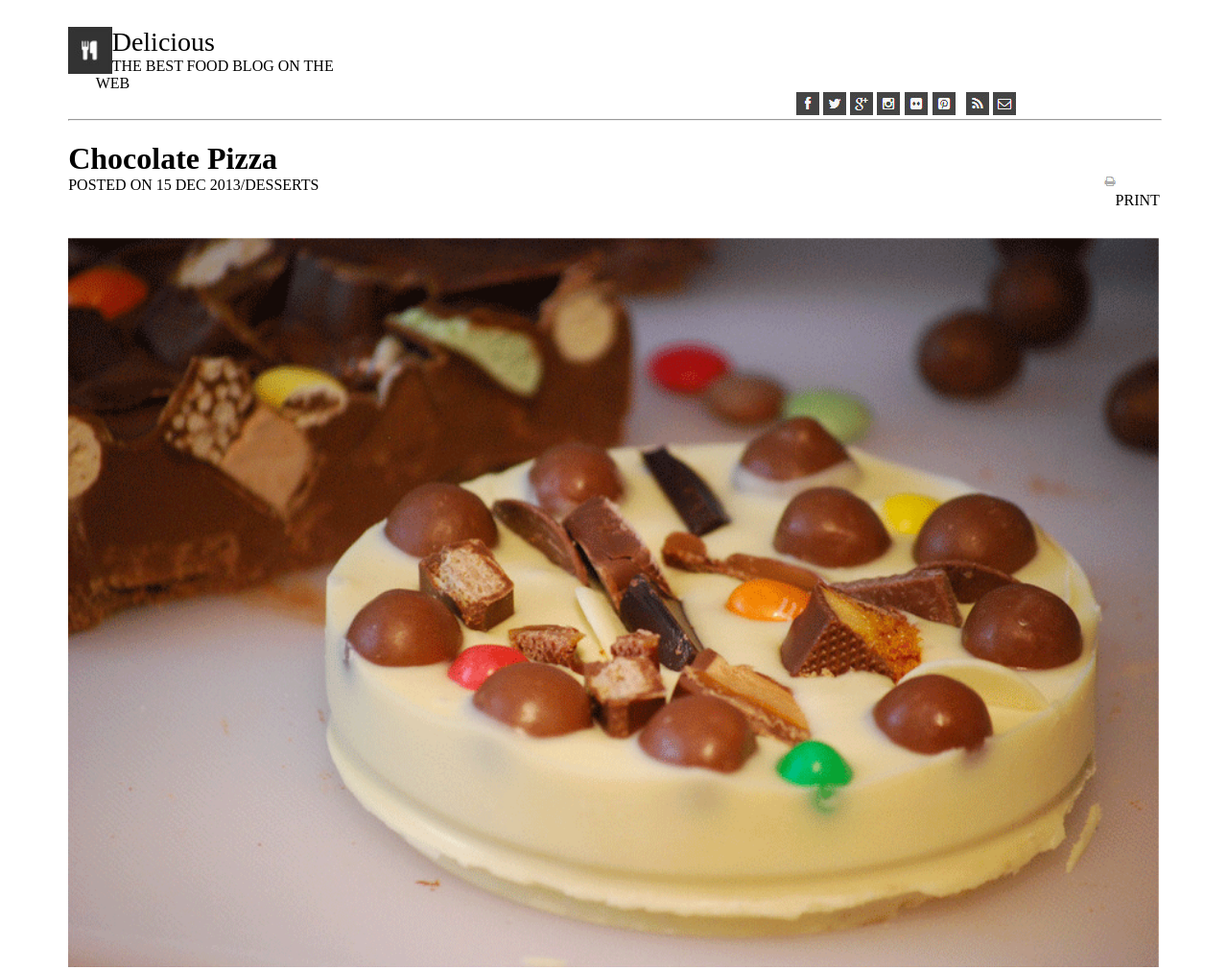
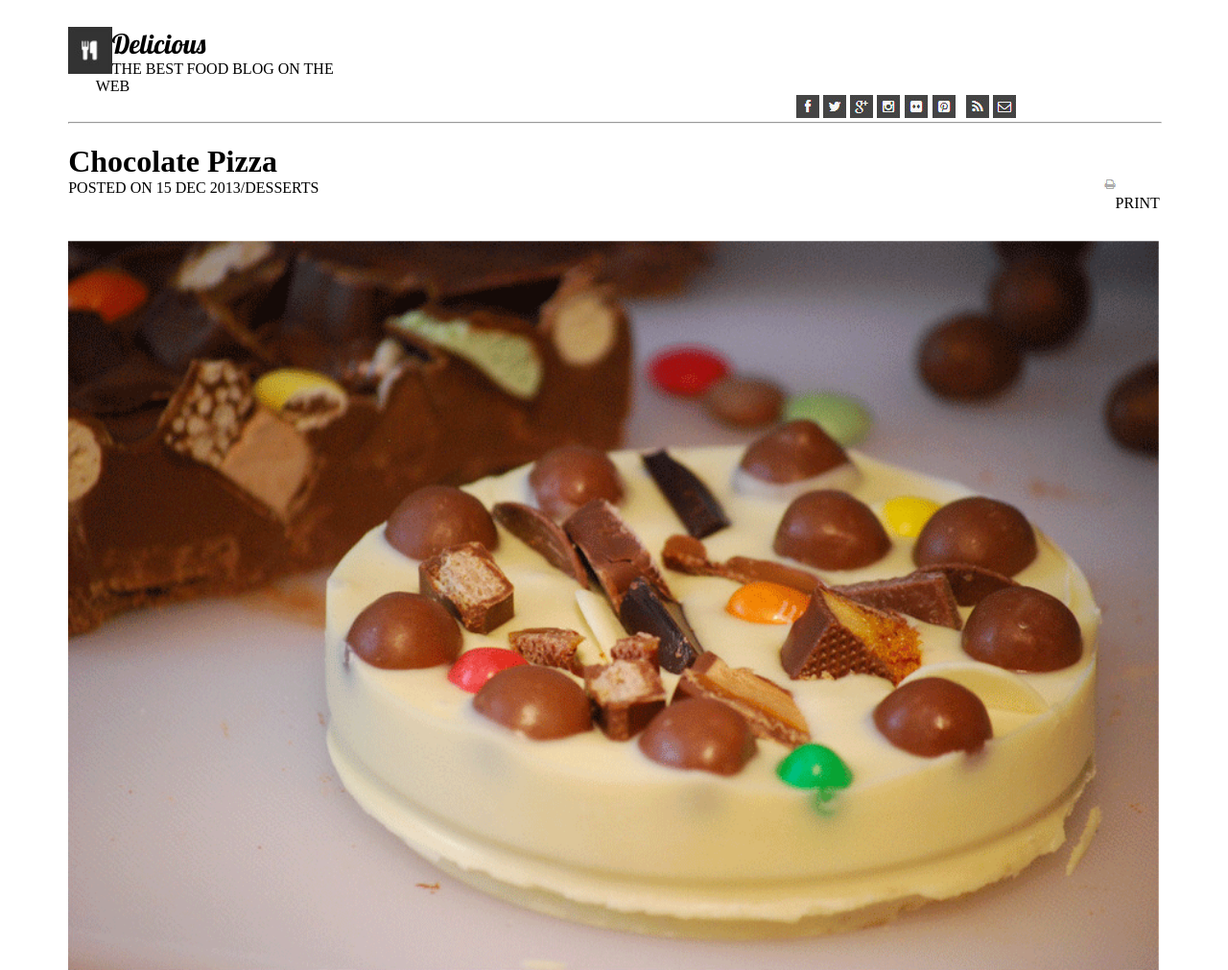
Before and after one commit to seanpadgett88/chocolate-pizza, a plain HTML site: page index.html in a window 1280 px wide. Shown: the top 1011 px of the page at 96% size. Drawn offline with Linux system fonts and the light colour scheme.

Commit message:
Done as done can get in 3 hours

```diff
--- a/index.html
+++ b/index.html
@@ -2,6 +2,7 @@
 <html>
   <head>
     <link rel="stylesheet" href="style.css" type="text/css"/>
+    <link href="https://fonts.googleapis.com/css?family=Lobster" rel="stylesheet">
     <meta charset="utf-8">
     <title></title>
   </head>
--- a/style.css
+++ b/style.css
@@ -8,6 +8,7 @@
   margin-bottom: 0%;
   width: 35%;
   margin-right: 0%;
+  font-family: 'Lobster', cursive;
 }
 
 .name-under {
@@ -83,6 +84,7 @@ h1 {
   margin-right: 5%;
   background-image: url("Images/list-bg.png");
   height: 300px;
+  background-repeat: no-repeat;
 }
 
 .left-list {
```
